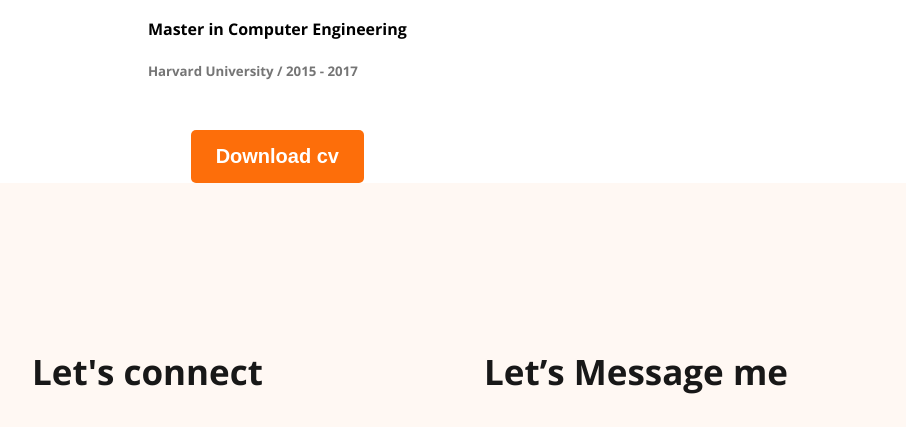
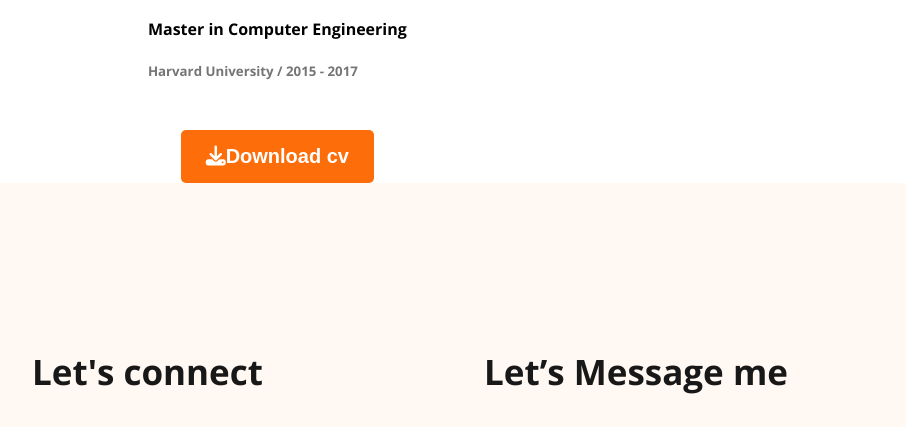
Before and after one commit to Durlov-D/web-dev-portfolio, a plain HTML site: page index.html in a window 1280 px wide. Shown: the part 2701-3128 px from the top of the page, without its empty margins (206-1112 px from the left). Drawn offline with nearby package versions, Linux system fonts and the light colour scheme.

Commit message:
first web dev portfolio done

```diff
--- a/index.html
+++ b/index.html
@@ -10,6 +10,7 @@
     <link href="https://fonts.googleapis.com/css2?family=Open+Sans:ital,wght@0,300..800;1,300..800&display=swap"
         rel="stylesheet">
     <link rel="stylesheet" href="styles/portfolio.css">
+    <script src="https://kit.fontawesome.com/127c7ca5eb.js" crossorigin="anonymous"></script>
 </head>
 
 <body class="open-sans-normal">
@@ -136,7 +137,7 @@
     <div class="experience-discription"></div>
 </div>
 <div class="text-center resume-download-cv">
-    <button class="btn-primary">Download cv</button>
+    <button class="btn-primary"><i class="fa-solid fa-download"></i>Download cv</button>
 
 </div>
  </section>
```
